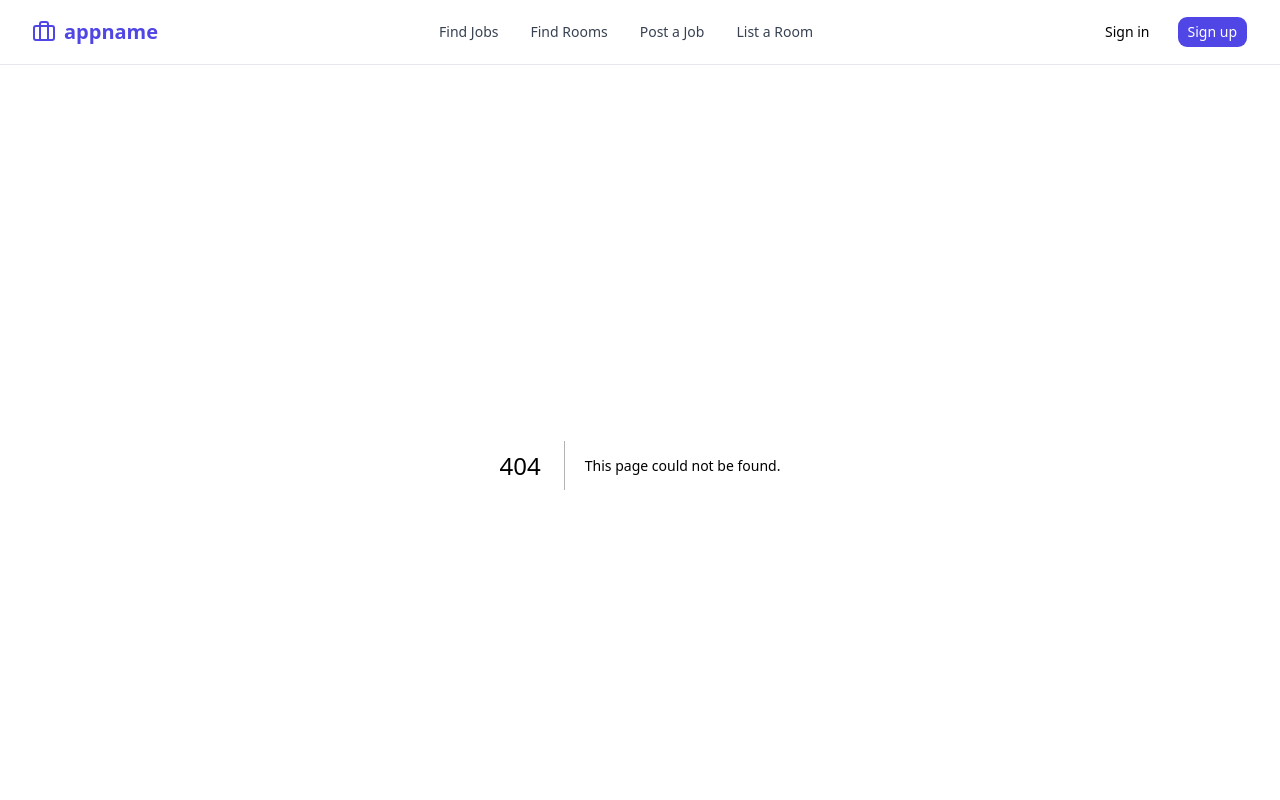
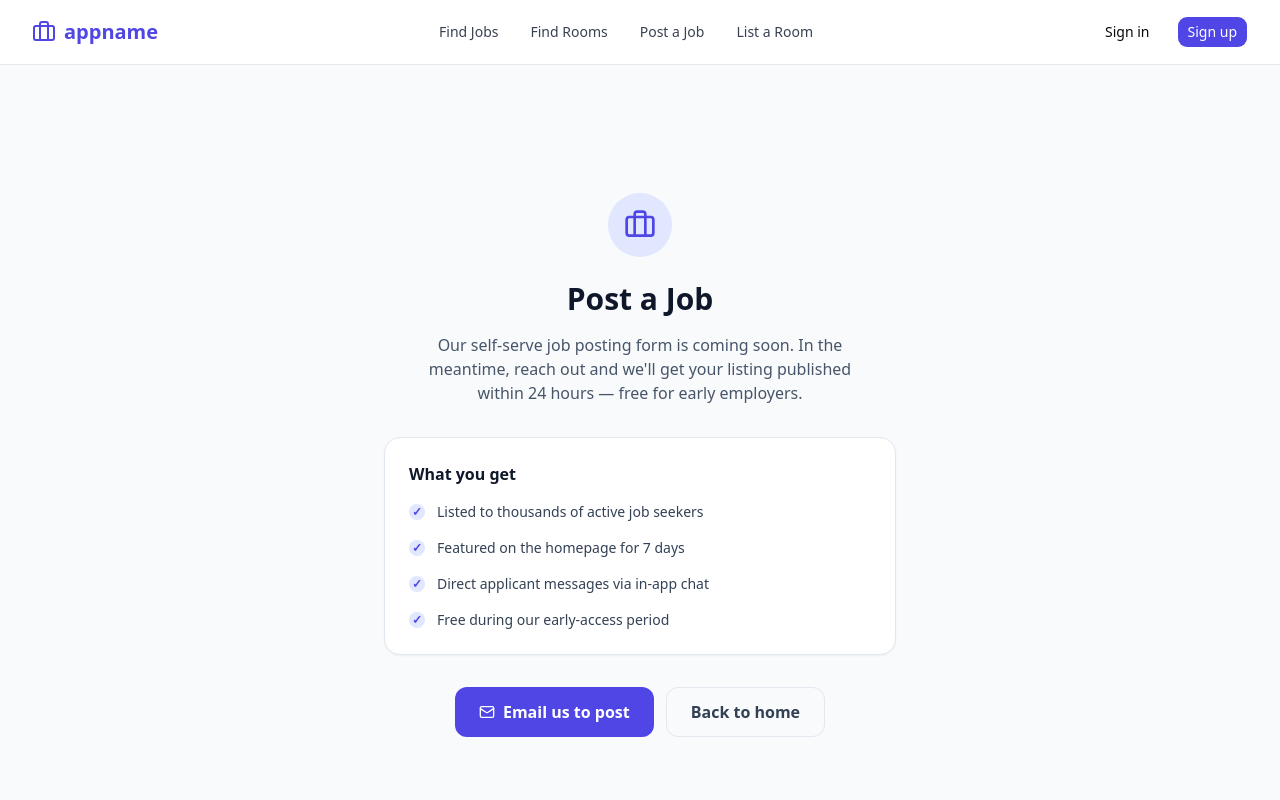
Before and after one commit to sachin00810/Job, a Next.js app: page /post/job in a window 1280 px wide. Before the commit this address had no page. Shown: the top 800 px of the page. Built offline with nearby package versions, Linux system fonts and the light colour scheme.

Commit message:
fix: add /post/job and /post/room pages — navbar links were 404
Placeholder pages with feature highlights and an email CTA so the
links are no longer dead. Post a Job uses indigo branding, List a Room
uses amber to match each section's colour system.

```diff
--- /dev/null
+++ b/src/app/post/job/page.tsx
@@ -0,0 +1,60 @@
+import Link from "next/link";
+import { Briefcase, Mail } from "lucide-react";
+import type { Metadata } from "next";
+
+export const metadata: Metadata = {
+  title: "Post a Job | appname",
+  description: "List your job opening on appname and reach thousands of candidates across Australia.",
+};
+
+export default function PostJobPage() {
+  return (
+    <div className="min-h-screen bg-slate-50 flex items-center justify-center px-4 py-20">
+      <div className="w-full max-w-lg text-center">
+        <div className="inline-flex h-16 w-16 items-center justify-center rounded-full bg-indigo-100 mx-auto">
+          <Briefcase className="h-8 w-8 text-indigo-600" />
+        </div>
+
+        <h1 className="mt-6 text-3xl font-bold text-slate-900">Post a Job</h1>
+        <p className="mt-4 text-slate-600 max-w-md mx-auto">
+          Our self-serve job posting form is coming soon. In the meantime, reach
+          out and we&apos;ll get your listing published within 24 hours — free
+          for early employers.
+        </p>
+
+        <div className="mt-8 bg-white rounded-2xl border border-slate-200 shadow-sm p-6 text-left space-y-4">
+          <h2 className="font-semibold text-slate-900">What you get</h2>
+          {[
+            "Listed to thousands of active job seekers",
+            "Featured on the homepage for 7 days",
+            "Direct applicant messages via in-app chat",
+            "Free during our early-access period",
+          ].map((item) => (
+            <div key={item} className="flex items-start gap-3 text-sm text-slate-700">
+              <span className="mt-0.5 h-4 w-4 rounded-full bg-indigo-100 text-indigo-600 flex items-center justify-center shrink-0 text-xs font-bold">
+                ✓
+              </span>
+              {item}
+            </div>
+          ))}
+        </div>
+
+        <div className="mt-8 flex flex-col sm:flex-row gap-3 justify-center">
+          <Link
+            href="mailto:hello@appname.com.au"
+            className="inline-flex items-center justify-center gap-2 px-6 py-3 bg-indigo-600 hover:bg-indigo-700 text-white font-semibold rounded-xl transition-colors"
+          >
+            <Mail className="h-4 w-4" />
+            Email us to post
+          </Link>
+          <Link
+            href="/"
+            className="inline-flex items-center justify-center px-6 py-3 border border-slate-200 text-slate-700 hover:bg-slate-100 font-semibold rounded-xl transition-colors"
+          >
+            Back to home
+          </Link>
+        </div>
+      </div>
+    </div>
+  );
+}
--- /dev/null
+++ b/src/app/post/room/page.tsx
@@ -0,0 +1,60 @@
+import Link from "next/link";
+import { Home, Mail } from "lucide-react";
+import type { Metadata } from "next";
+
+export const metadata: Metadata = {
+  title: "List a Room | appname",
+  description: "List your room, studio, or whole place on appname and find your next tenant fast.",
+};
+
+export default function ListRoomPage() {
+  return (
+    <div className="min-h-screen bg-slate-50 flex items-center justify-center px-4 py-20">
+      <div className="w-full max-w-lg text-center">
+        <div className="inline-flex h-16 w-16 items-center justify-center rounded-full bg-amber-100 mx-auto">
+          <Home className="h-8 w-8 text-amber-600" />
+        </div>
+
+        <h1 className="mt-6 text-3xl font-bold text-slate-900">List a Room</h1>
+        <p className="mt-4 text-slate-600 max-w-md mx-auto">
+          Our self-serve listing form is coming soon. Get in touch and
+          we&apos;ll have your room live within 24 hours — free for early
+          landlords and homeowners.
+        </p>
+
+        <div className="mt-8 bg-white rounded-2xl border border-slate-200 shadow-sm p-6 text-left space-y-4">
+          <h2 className="font-semibold text-slate-900">What you get</h2>
+          {[
+            "Reach thousands of verified room seekers",
+            "Photo gallery with up to 10 images",
+            "Manage enquiries with in-app messaging",
+            "Free during our early-access period",
+          ].map((item) => (
+            <div key={item} className="flex items-start gap-3 text-sm text-slate-700">
+              <span className="mt-0.5 h-4 w-4 rounded-full bg-amber-100 text-amber-600 flex items-center justify-center shrink-0 text-xs font-bold">
+                ✓
+              </span>
+              {item}
+            </div>
+          ))}
+        </div>
+
+        <div className="mt-8 flex flex-col sm:flex-row gap-3 justify-center">
+          <Link
+            href="mailto:hello@appname.com.au"
+            className="inline-flex items-center justify-center gap-2 px-6 py-3 bg-amber-500 hover:bg-amber-600 text-white font-semibold rounded-xl transition-colors"
+          >
+            <Mail className="h-4 w-4" />
+            Email us to list
+          </Link>
+          <Link
+            href="/"
+            className="inline-flex items-center justify-center px-6 py-3 border border-slate-200 text-slate-700 hover:bg-slate-100 font-semibold rounded-xl transition-colors"
+          >
+            Back to home
+          </Link>
+        </div>
+      </div>
+    </div>
+  );
+}
```
